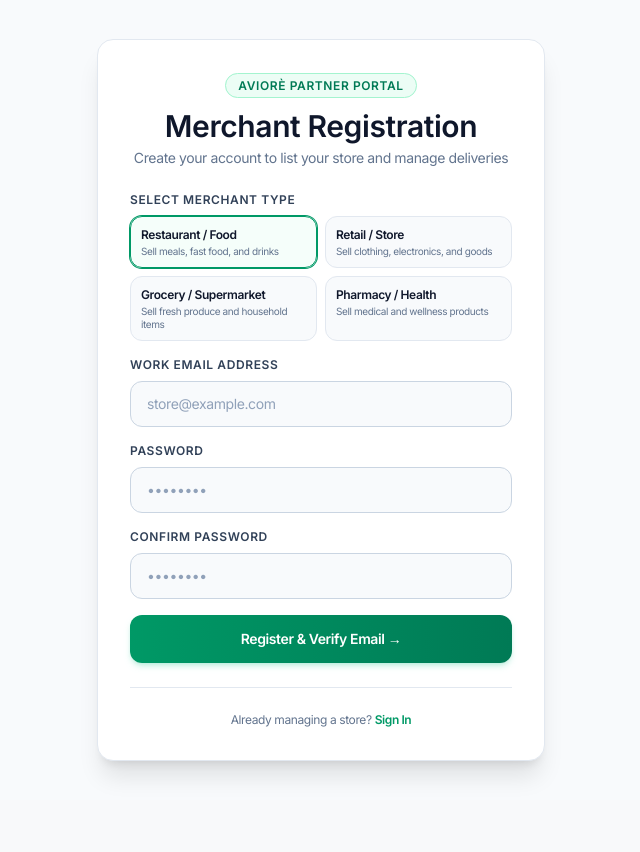
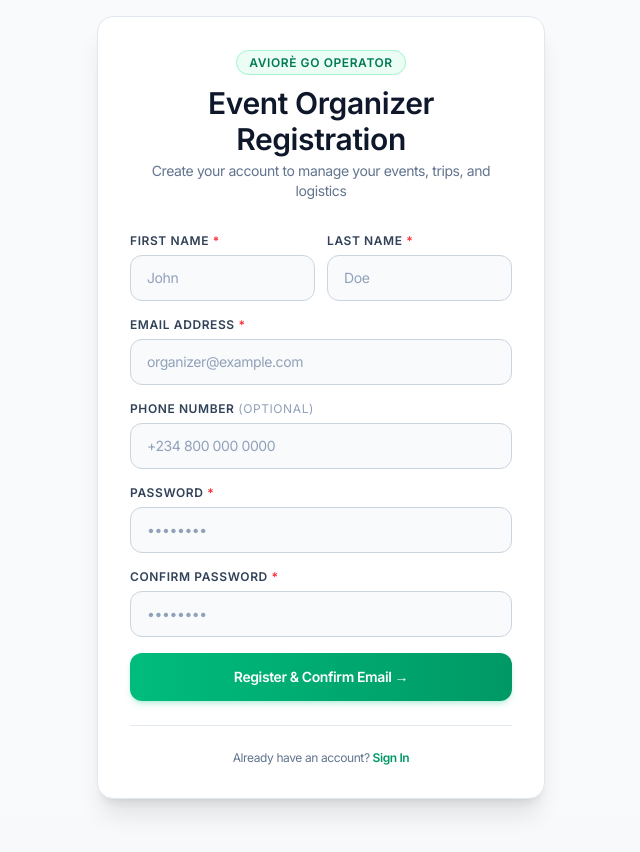
Before and after one commit to heisyomide/aviorego-frontend, a Next.js app: page /organizer/signup in a window 1280 px wide. Both pictures are taken after a click on the button "Skip & Continue to App". Shown: the top 852 px of the page, without its empty margins (319-959 px from the left). Built offline with nearby package versions, Linux system fonts and the light colour scheme; no server answers.

Commit message:
fix: updating merchant and restaurant

```diff
--- a/src/app/(customer)/dashboard/profile/tickets/page.tsx
+++ b/src/app/(customer)/dashboard/profile/tickets/page.tsx
@@ -34,7 +34,7 @@
   };
 
   return (
-    <div className="space-y-6 max-w-3xl mx-auto pb-12">
+    <div className="space-y-6 max-w-3xl py-9 mx-auto pb-12">
       {/* Top Navigation / Header */}
       <div className="flex items-center justify-between">
         <div className="flex items-center gap-3">
--- a/src/app/(customer)/dashboard/shipment/page.tsx
+++ b/src/app/(customer)/dashboard/shipment/page.tsx
@@ -22,7 +22,7 @@
   }));
 
   return (
-    <div className="space-y-4 px-3 sm:px-4 text-sm">
+    <div className="space-y-4 px-3 sm:px-4 py-7 text-sm">
       <ShipmentHeader
         onRefresh={refresh}
         onTrack={(trackingCode) => {
--- a/src/app/organizer/signup/page.tsx
+++ b/src/app/organizer/signup/page.tsx
@@ -2,67 +2,67 @@
 
 import React, { useState } from 'react';
 import Link from 'next/link';
+import { registerOrganizer } from '@/src/services/authService';
 
-const MERCHANT_TYPES = [
-  { id: 'RESTAURANT', label: 'Restaurant / Food', description: 'Sell meals, fast food, and drinks' },
-  { id: 'RETAIL', label: 'Retail / Store', description: 'Sell clothing, electronics, and goods' },
-  { id: 'GROCERY', label: 'Grocery / Supermarket', description: 'Sell fresh produce and household items' },
-  { id: 'PHARMACY', label: 'Pharmacy / Health', description: 'Sell medical and wellness products' },
-];
+interface FormErrors {
+  general?: string;
+  confirmPassword?: string;
+}
 
-export default function MerchantRegisterPage() {
-  const [email, setEmail] = useState('');
-  const [password, setPassword] = useState('');
-  const [confirmPassword, setConfirmPassword] = useState('');
-  const [merchantType, setMerchantType] = useState('RESTAURANT');
+export default function OrganizerRegisterPage() {
+  const [formData, setFormData] = useState({
+    email: '',
+    password: '',
+    confirmPassword: '',
+    firstName: '',
+    lastName: '',
+    phoneNumber: '',
+  });
 
   const [loading, setLoading] = useState(false);
   const [errorMessage, setErrorMessage] = useState('');
   const [isSubmitted, setIsSubmitted] = useState(false);
 
+  const handleChange = (e: React.ChangeEvent<HTMLInputElement>) => {
+    const { name, value } = e.target;
+    setFormData((prev) => ({ ...prev, [name]: value }));
+  };
+
+  const validateForm = (): string | null => {
+    const { email, password, confirmPassword, firstName, lastName } = formData;
+
+    if (!email || !password || !confirmPassword || !firstName || !lastName) {
+      return 'Please fill in all required fields.';
+    }
+    if (password !== confirmPassword) {
+      return 'Passwords do not match.';
+    }
+    if (password.length < 6) {
+      return 'Password must be at least 6 characters long.';
+    }
+    return null;
+  };
+
   const handleSubmit = async (e: React.FormEvent) => {
     e.preventDefault();
     setErrorMessage('');
 
-    if (!email || !password || !confirmPassword || !merchantType) {
-      setErrorMessage('Please fill in all fields.');
-      return;
-    }
-
-    if (password !== confirmPassword) {
-      setErrorMessage('Passwords do not match.');
-      return;
-    }
-
-    if (password.length < 6) {
-      setErrorMessage('Password must be at least 6 characters long.');
+    const validationError = validateForm();
+    if (validationError) {
+      setErrorMessage(validationError);
       return;
     }
 
     setLoading(true);
 
     try {
-      const response = await fetch(
-        `${process.env.NEXT_PUBLIC_API_URL || 'http://localhost:5000'}/auth/register`,
-        {
-          method: 'POST',
-          headers: {
-            'Content-Type': 'application/json',
-          },
-          body: JSON.stringify({
-            email: email.trim(),
-            password: password,
-            role: 'MERCHANT',
-            merchantType: merchantType,
-          }),
-        },
-      );
-
-      const data = await response.json();
-
-      if (!response.ok) {
-        throw new Error(data.message || 'Failed to create merchant account.');
-      }
+      await registerOrganizer({
+        email: formData.email,
+        password: formData.password,
+        firstName: formData.firstName,
+        lastName: formData.lastName,
+        phoneNumber: formData.phoneNumber,
+      });
 
       setIsSubmitted(true);
     } catch (err: any) {
@@ -72,137 +72,143 @@
     }
   };
 
-  // State 2: Confirmation Notice (Light Mode)
   if (isSubmitted) {
+    return <EmailVerificationNotice email={formData.email} onBack={() => setIsSubmitted(false)} />;
+  }
+
   return (
     <div className="min-h-screen bg-slate-50 text-slate-900 flex flex-col justify-center items-center p-4">
-        <div className="max-w-md w-full bg-white border border-slate-200 rounded-2xl p-8 text-center shadow-lg">
-          <div className="w-16 h-16 bg-emerald-50 text-emerald-600 rounded-full flex items-center justify-center mx-auto mb-6 text-3xl border border-emerald-200">
-            ✉️
+      <div className="max-w-md w-full bg-white border border-slate-200 rounded-2xl p-8 shadow-xl">
+        <FormHeader />
+
+        {errorMessage && <ErrorBanner message={errorMessage} />}
+
+        <form onSubmit={handleSubmit} className="space-y-4">
+          <div className="grid grid-cols-2 gap-3">
+            <InputField
+              label="First Name"
+              name="firstName"
+              value={formData.firstName}
+              onChange={handleChange}
+              placeholder="John"
+              required
+            />
+            <InputField
+              label="Last Name"
+              name="lastName"
+              value={formData.lastName}
+              onChange={handleChange}
+              placeholder="Doe"
+              required
+            />
           </div>
 
-          <h2 className="text-2xl font-bold mb-2 text-slate-900">Check Your Email</h2>
-          <p className="text-slate-600 text-sm mb-6 leading-relaxed">
-            We sent a verification link to <span className="text-emerald-600 font-semibold">{email}</span>. Please open your inbox, click <span className="text-slate-900 font-semibold">Confirm Email</span>, and proceed to your store setup.
-          </p>
+          <InputField
+            label="Email Address"
+            name="email"
+            type="email"
+            value={formData.email}
+            onChange={handleChange}
+            placeholder="organizer@example.com"
+            required
+          />
 
-          <div className="p-4 bg-slate-50 rounded-xl border border-slate-200 mb-6 text-xs text-slate-500">
-            Didn't receive the email? Check your spam folder or re-enter your email address.
+          <InputField
+            label="Phone Number"
+            name="phoneNumber"
+            type="tel"
+            value={formData.phoneNumber}
+            onChange={handleChange}
+            placeholder="+234 800 000 0000"
+          />
+
+          <InputField
+            label="Password"
+            name="password"
+            type="password"
+            value={formData.password}
+            onChange={handleChange}
+            placeholder="••••••••"
+            required
+          />
+
+          <div>
+            <InputField
+              label="Confirm Password"
+              name="confirmPassword"
+              type="password"
+              value={formData.confirmPassword}
+              onChange={handleChange}
+              placeholder="••••••••"
+              required
+              hasError={Boolean(formData.confirmPassword && formData.password !== formData.confirmPassword)}
+            />
+            {formData.confirmPassword && formData.password !== formData.confirmPassword && (
+              <p className="text-red-500 text-xs mt-1.5 font-medium">Passwords do not match</p>
+            )}
           </div>
 
-          <button
-            onClick={() => setIsSubmitted(false)}
-            className="text-emerald-600 hover:text-emerald-700 text-sm font-semibold transition-colors"
-          >
-            ← Back to registration
-          </button>
+          <SubmitButton loading={loading} />
+        </form>
+
+        <FormFooter />
       </div>
     </div>
   );
 }
 
-  // State 1: Light Mode Signup Form with Merchant Type selection
+// --- Sub-components for Clean Structure ---
+
+function InputField({ label, name, type = 'text', value, onChange, placeholder, required = false, hasError = false }: any) {
   return (
-    <div className="min-h-screen bg-slate-50 text-slate-900 flex flex-col justify-center items-center p-4">
-      <div className="max-w-md w-full bg-white border border-slate-200 rounded-2xl p-8 shadow-xl">
+    <div>
+      <label className="block text-xs font-semibold text-slate-700 uppercase tracking-wider mb-1.5">
+        {label} {required ? <span className="text-red-500">*</span> : <span className="text-slate-400 font-normal">(Optional)</span>}
+      </label>
+      <input
+        type={type}
+        name={name}
+        required={required}
+        value={value}
+        onChange={onChange}
+        placeholder={placeholder}
+        className={`w-full bg-slate-50 border rounded-xl px-4 py-3 text-slate-900 placeholder-slate-400 focus:outline-none focus:bg-white text-sm transition-colors ${
+          hasError ? 'border-red-500 focus:border-red-500' : 'border-slate-300 focus:border-emerald-500'
+        }`}
+      />
+    </div>
+  );
+}
 
-        {/* Header */}
-        <div className="mb-6 text-center">
+function FormHeader() {
+  return (
+    <div className="mb-8 text-center">
       <span className="text-xs uppercase tracking-wider text-emerald-700 font-bold bg-emerald-50 px-3 py-1 rounded-full border border-emerald-200">
-            Aviorè Partner Portal
+        Aviorè Go Operator
       </span>
-          <h1 className="text-3xl font-bold mt-3 text-slate-900">Merchant Registration</h1>
+      <h1 className="text-3xl font-bold mt-3 text-slate-900">Event Organizer Registration</h1>
       <p className="text-slate-500 text-sm mt-1">
-            Create your account to list your store and manage deliveries
+        Create your account to manage your events, trips, and logistics
       </p>
     </div>
+  );
+}
 
-        {/* Error Banner */}
-        {errorMessage && (
+function ErrorBanner({ message }: { message: string }) {
+  return (
     <div className="mb-6 p-3.5 bg-red-50 border border-red-200 rounded-xl text-red-600 text-xs flex items-start gap-2">
       <span className="text-base leading-none">⚠️</span>
-            <span>{errorMessage}</span>
+      <span>{message}</span>
     </div>
-        )}
+  );
+}
 
-        {/* Registration Form */}
-        <form onSubmit={handleSubmit} className="space-y-4">
-          <div>
-            <label className="block text-xs font-semibold text-slate-700 uppercase tracking-wider mb-2">
-              Select Merchant Type
-            </label>
-            <div className="grid grid-cols-2 gap-2">
-              {MERCHANT_TYPES.map((type) => (
-                <button
-                  key={type.id}
-                  type="button"
-                  onClick={() => setMerchantType(type.id)}
-                  className={`flex flex-col text-left rounded-xl border p-2.5 transition ${
-                    merchantType === type.id
-                      ? 'border-emerald-600 bg-emerald-50/50 ring-1 ring-emerald-600'
-                      : 'border-slate-200 bg-slate-50 hover:border-slate-300'
-                  }`}
-                >
-                  <span className="text-xs font-bold text-slate-900">{type.label}</span>
-                  <span className="text-[10px] text-slate-500 mt-0.5 leading-tight">{type.description}</span>
-                </button>
-              ))}
-            </div>
-          </div>
-
-          <div>
-            <label className="block text-xs font-semibold text-slate-700 uppercase tracking-wider mb-2">
-              Work Email Address
-            </label>
-            <input
-              type="email"
-              required
-              value={email}
-              onChange={(e) => setEmail(e.target.value)}
-              placeholder="store@example.com"
-              className="w-full bg-slate-50 border border-slate-300 rounded-xl px-4 py-3 text-slate-900 placeholder-slate-400 focus:outline-none focus:bg-white focus:border-emerald-500 text-sm transition-colors"
-            />
-          </div>
-
-          <div>
-            <label className="block text-xs font-semibold text-slate-700 uppercase tracking-wider mb-2">
-              Password
-            </label>
-            <input
-              type="password"
-              required
-              value={password}
-              onChange={(e) => setPassword(e.target.value)}
-              placeholder="••••••••"
-              className="w-full bg-slate-50 border border-slate-300 rounded-xl px-4 py-3 text-slate-900 placeholder-slate-400 focus:outline-none focus:bg-white focus:border-emerald-500 text-sm transition-colors"
-            />
-          </div>
-
-          <div>
-            <label className="block text-xs font-semibold text-slate-700 uppercase tracking-wider mb-2">
-              Confirm Password
-            </label>
-            <input
-              type="password"
-              required
-              value={confirmPassword}
-              onChange={(e) => setConfirmPassword(e.target.value)}
-              placeholder="••••••••"
-              className={`w-full bg-slate-50 border rounded-xl px-4 py-3 text-slate-900 placeholder-slate-400 focus:outline-none focus:bg-white text-sm transition-colors ${
-                confirmPassword && password !== confirmPassword
-                  ? 'border-red-500 focus:border-red-500'
-                  : 'border-slate-300 focus:border-emerald-500'
-              }`}
-            />
-            {confirmPassword && password !== confirmPassword && (
-              <p className="text-red-500 text-xs mt-1.5 font-medium">Passwords do not match</p>
-            )}
-          </div>
-
+function SubmitButton({ loading }: { loading: boolean }) {
+  return (
     <button
       type="submit"
       disabled={loading}
-            className="w-full mt-2 bg-gradient-to-r from-emerald-600 to-emerald-700 hover:from-emerald-700 hover:to-emerald-800 text-white font-bold py-3.5 rounded-xl transition-all shadow-md shadow-emerald-500/20 disabled:opacity-50 disabled:cursor-not-allowed text-sm flex items-center justify-center gap-2 cursor-pointer"
+      className="w-full mt-2 bg-gradient-to-r from-emerald-500 to-emerald-600 hover:from-emerald-600 hover:to-emerald-700 text-white font-bold py-3.5 rounded-xl transition-all shadow-md shadow-emerald-500/20 disabled:opacity-50 disabled:cursor-not-allowed text-sm flex items-center justify-center gap-2"
     >
       {loading ? (
         <>
@@ -213,19 +219,46 @@
           <span>Creating Account...</span>
         </>
       ) : (
-              <span>Register & Verify Email →</span>
+        <span>Register & Confirm Email →</span>
       )}
     </button>
-        </form>
+  );
+}
 
-        {/* Footer */}
+function FormFooter() {
+  return (
     <div className="mt-6 pt-6 border-t border-slate-200 text-center text-xs text-slate-500">
-          Already managing a store?{' '}
+      Already have an account?{' '}
       <Link href="/login" className="text-emerald-600 hover:text-emerald-700 font-semibold hover:underline">
         Sign In
       </Link>
     </div>
+  );
+}
 
+function EmailVerificationNotice({ email, onBack }: { email: string; onBack: () => void }) {
+  return (
+    <div className="min-h-screen bg-slate-50 text-slate-900 flex flex-col justify-center items-center p-4">
+      <div className="max-w-md w-full bg-white border border-slate-200 rounded-2xl p-8 text-center shadow-lg">
+        <div className="w-16 h-16 bg-emerald-50 text-emerald-600 rounded-full flex items-center justify-center mx-auto mb-6 text-3xl border border-emerald-200">
+          ✉️
+        </div>
+
+        <h2 className="text-2xl font-bold mb-2 text-slate-900">Check Your Email</h2>
+        <p className="text-slate-600 text-sm mb-6 leading-relaxed">
+          We sent a verification link to <span className="text-emerald-600 font-semibold">{email}</span>. Please open your inbox and click <span className="text-slate-900 font-semibold">Confirm Email</span> to continue your organizer onboarding.
+        </p>
+
+        <div className="p-4 bg-slate-50 rounded-xl border border-slate-200 mb-6 text-xs text-slate-500">
+          Didn't receive the email? Check your spam folder or re-enter your email address.
+        </div>
+
+        <button
+          onClick={onBack}
+          className="text-emerald-600 hover:text-emerald-700 text-sm font-semibold transition-colors"
+        >
+          ← Back to registration
+        </button>
       </div>
     </div>
   );
--- /dev/null
+++ b/src/services/authService.ts
@@ -0,0 +1,34 @@
+// services/authService.ts
+export interface RegisterOrganizerPayload {
+  email: string;
+  password: string;
+  firstName: string;
+  lastName: string;
+  phoneNumber?: string;
+}
+
+export async function registerOrganizer(payload: RegisterOrganizerPayload) {
+  const apiUrl = process.env.NEXT_PUBLIC_API_URL || 'http://localhost:5000';
+
+  const response = await fetch(`${apiUrl}/auth/register/organizer`, {
+    method: 'POST',
+    headers: {
+      'Content-Type': 'application/json',
+    },
+    body: JSON.stringify({
+      email: payload.email.trim(),
+      password: payload.password,
+      firstName: payload.firstName.trim(),
+      lastName: payload.lastName.trim(),
+      phoneNumber: payload.phoneNumber?.trim() || undefined,
+    }),
+  });
+
+  const data = await response.json();
+
+  if (!response.ok) {
+    throw new Error(data.message || 'Failed to register organizer account.');
+  }
+
+  return data;
+}
```
Also changed, not shown: src/app/login/page.tsx (+40 -37 lines), src/middleware.ts (+7 -1 lines). Lines whose indentation alone changed are shown as unchanged.
